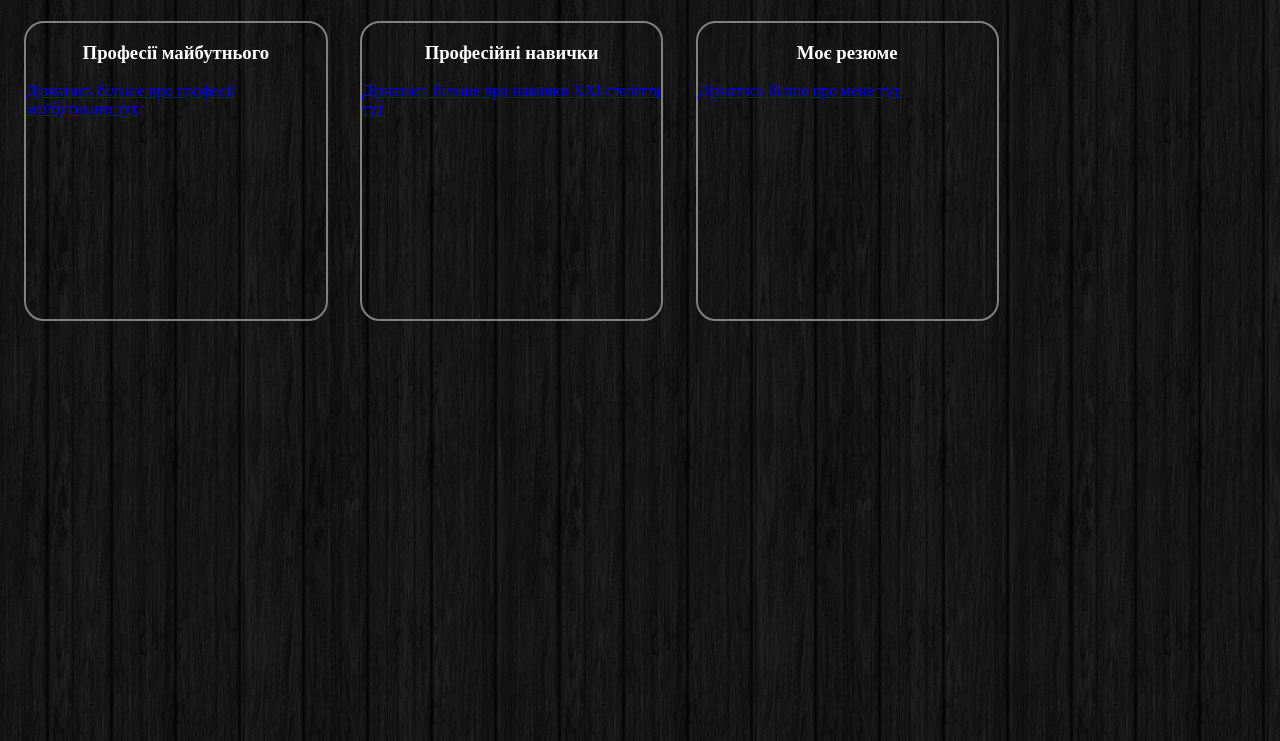
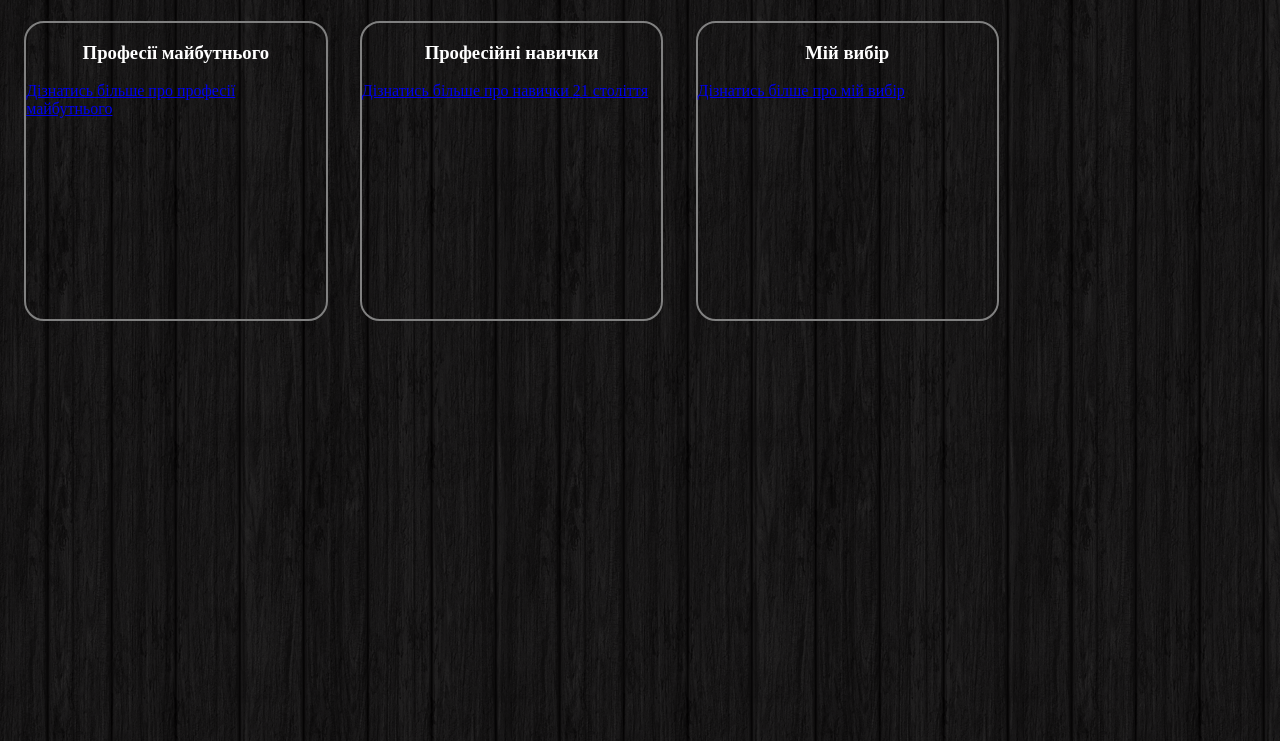
Before and after one commit to belyakovglebfilth/belyakovglebfilth.github.io, a plain HTML site: page golovna.html in a window 1280 px wide. Shown: the part 59-800 px from the top of the page. Drawn offline with Linux system fonts and the light colour scheme.

Commit message:
Update golovna.html

```diff
--- a/golovna.html
+++ b/golovna.html
@@ -43,17 +43,17 @@
 		<div class="card">
 
 			<center><h3>Професії майбутнього</h3></center>
-			<p><a href="2.html">Дізнатись більше про професії майбутнього тут</a></p>
+			<p><a href="2.html">Дізнатись більше про професії майбутнього </a></p>
 		</div>
 		<div class="card">
 
 			<center><h3>Професійні навички</h3></center>
-			<p><a href="1.html">Дізнатись більше про навички XXI століття тут</a></p>
+			<p><a href="1.html">Дізнатись більше про навички 21 століття </a></p>
 		</div>
 		<div class="card">
 
-			<center><h3>Моє резюме</h3></center>
-			<p><a href="3.html">Дізнатись білше про мене тут</a></p>
+			<center><h3>Мій вибір</h3></center>
+			<p><a href="3.html">Дізнатись білше про мій вибір</a></p>
 		</div>
 	</div>
 
```
